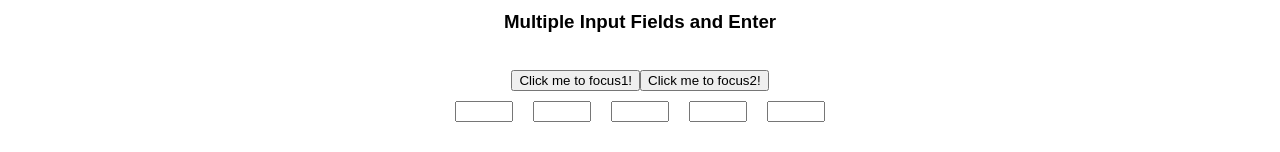
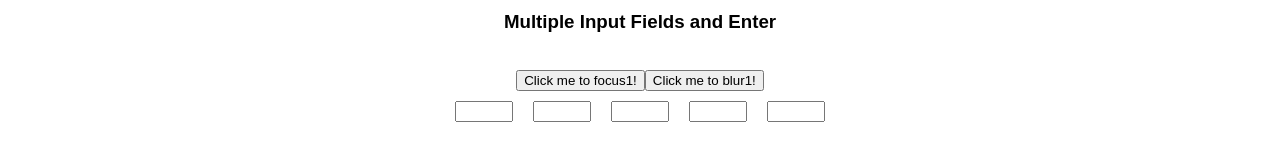
Before and after one commit to nfabacus/react-dynamic-input-fields, a React (Create React App) app: page / in a window 1280 px wide. Shown: the part 333-485 px from the top of the page. Built offline with nearby package versions, Linux system fonts and the light colour scheme.

Commit message:
focus2 changed to blur1

```diff
--- a/src/App.js
+++ b/src/App.js
@@ -19,8 +19,8 @@ class App extends Component {
   focus1=()=>{
     this.textInput1.focus()
   }
-  focus2=()=>{
-    this.textInput2.focus()
+  blur1=()=>{
+    this.textInput1.blur()
   }
 
   onInputChange = (e)=>{
@@ -122,7 +122,7 @@ class App extends Component {
           <h3>Multiple Input Fields and Enter</h3>
           <br />
           <button onClick={this.focus1}>Click me to focus1!</button>
-          <button onClick={this.focus2}>Click me to focus2!</button>
+          <button onClick={this.blur1}>Click me to blur1!</button>
           <br />
           <input className="inputBox"
             ref={(input)=>{ this.textInput1=input; }}
```
